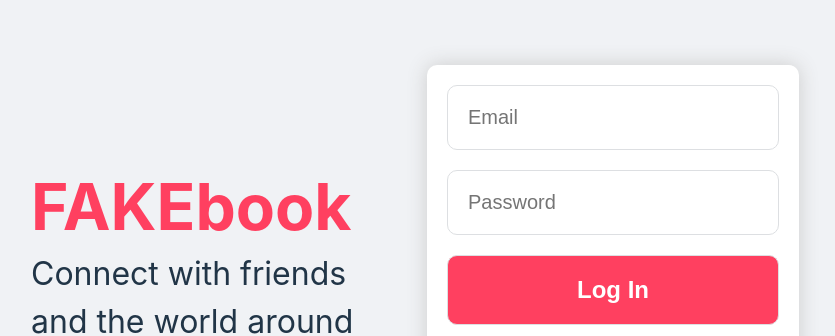
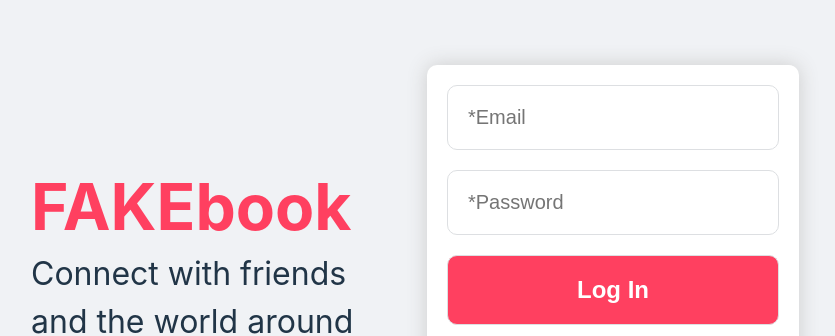
Before and after one commit to tommy128works/FAKEbook-React, a React (Vite) app: page / in a window 1280 px wide. Shown: the part 108-444 px from the top of the page, without its empty margins (225-1060 px from the left). Built offline with nearby package versions, Linux system fonts and the light colour scheme.

Commit message:
feat: add form validation to login form

```diff
--- a/src/components/LandingPage.tsx
+++ b/src/components/LandingPage.tsx
@@ -76,16 +76,18 @@ const LandingPage = () => {
       <div id="landing-page__right-section">
         <form id="log-in-form" action={user_log_in_post_url} method="POST">
           <input
-            type="text"
+            type="email"
             id="log_in_email"
             name="log_in_email"
-            placeholder="Email"
+            placeholder="*Email"
+            required
           />
           <input
             type="password"
             id="log_in_password"
             name="log_in_password"
-            placeholder="Password"
+            placeholder="*Password"
+            required
           />
           <input type="submit" value="Log In" className="log-in-button" />
         </form>
```
